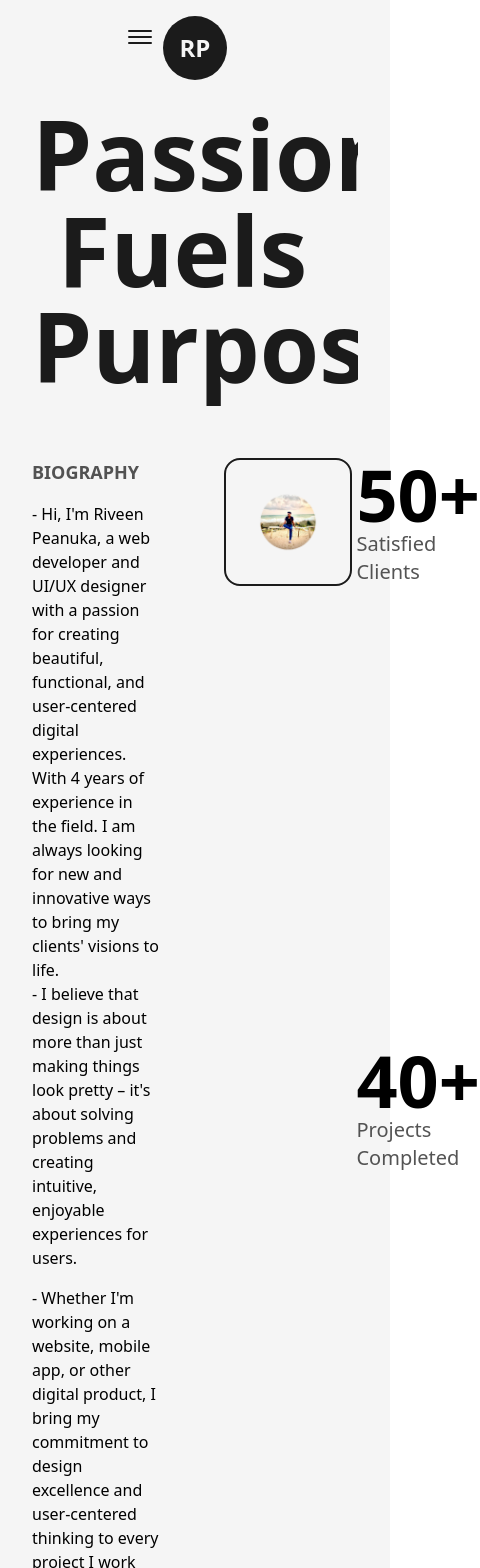
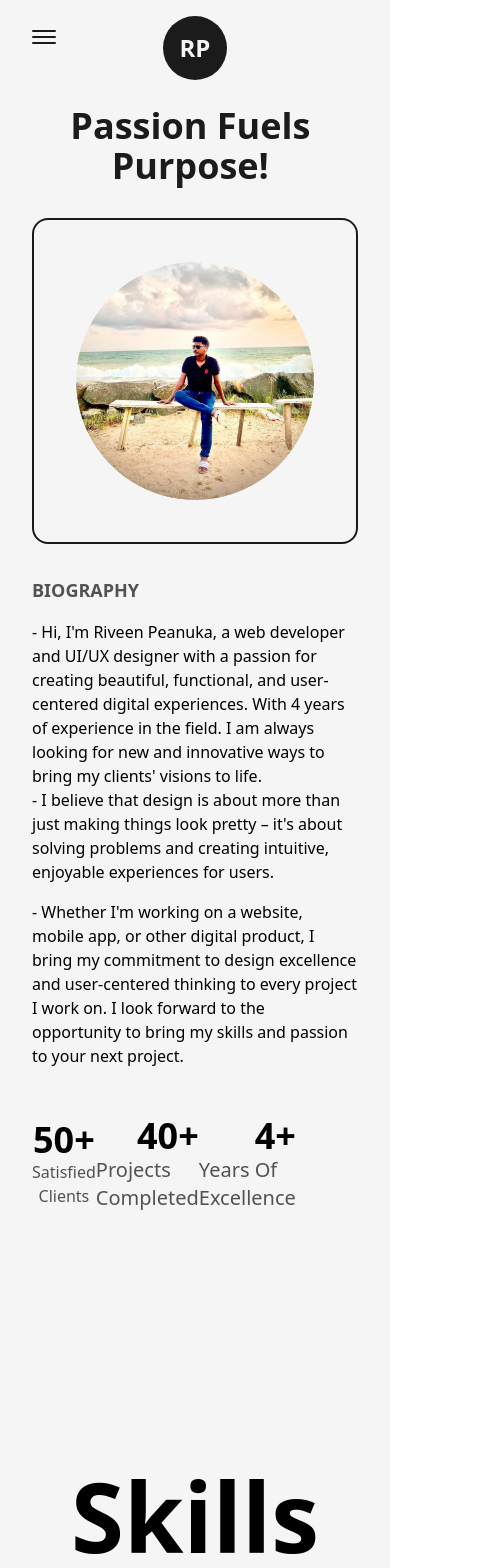
Before and after one commit to spriveen/Portfolio, a Next.js app: page /about in a window 390 px wide. Shown: the top 1568 px of the page, 480 px wide, since content can reach past the window. Built offline with nearby package versions, Linux system fonts and the light colour scheme.

Commit message:
update profile.pic

```diff
--- a/src/components/Footer.js
+++ b/src/components/Footer.js
@@ -5,11 +5,11 @@
 const Footer = () => {
   return (
     <footer className='w-full border-t-2 border-solid border-dark
-    font-medium text-lg dark:text-light dark:border-light
+    font-medium text-lg dark:text-light dark:border-light sm:text-base
     '>
-        <Layout className='py-8 flex items-center justify-between'>
+        <Layout className='py-8 flex items-center justify-between lg:flex-col lg:py-6'>
             <span>{new Date().getFullYear()}&copy; All Right Reserved.</span>
-            <div className='flex items-center'>
+            <div className='flex items-center lg:py-2'>
               Build With <span className='text-primary dark:text-primaryDark text-2xl px-1'>&#9825;</span>
               by&nbsp;<Link href="https://riveenpeanuka.com" className='underline
               underline-offset-2
--- a/src/components/HireMe.js
+++ b/src/components/HireMe.js
@@ -5,10 +5,11 @@
 const HireMe = () => {
   return (
     <div className='fixed left-4 bottom-4
-    flex items-center justify-center overflow-hidden
+    flex items-center justify-center overflow-hidden md:right-8 md:left-auto md:top-0 md:bottom-auto md:absolute
+
 
     '>
-        <div className='w-48 h-auto items-center justify-center relative'>
+        <div className='w-48 h-auto items-center justify-center relative md:w-24'>
         <CircularText className={"fill-dark animate-spin-slow dark:fill-light"} />
 
         <Link href="mailto:rpeanuka@gmail.com" className='flex items-center justify-center
@@ -18,6 +19,7 @@
 
           dark:bg-light dark:text-dark  hover:dark:bg-dark hover:dark:text-light
             hover:dark:border-light
+        md:w-12 md:h-12 md:text-[10px]
 
 
         '>
--- a/src/components/Navbar.js
+++ b/src/components/Navbar.js
@@ -47,7 +47,7 @@
   return (
     <header
     className="w-full px-32 py-8 font-medium flex items-center justify-between
-    dark:text-light relative z-10">
+    dark:text-light relative z-10 lg:px-16 md:px-12 sm:px-8">
       <button className="flex-col justify-center items-center hidden lg:flex" onClick={handleClick}>
         <span className={`bg-dark dark:bg-light block transition-all duration-300 ease-out h-0.5 w-6 rounded-sm ${isOpen ? 'rotate-45 translate-y-1' : '-translate-y-0.5'}`}></span>
         <span className={`bg-dark dark:bg-light block transition-all duration-300 ease-out h-0.5 w-6 rounded-sm my-0.5 ${isOpen ? 'opacity-0' : 'opacity-100'}`}></span>
--- a/src/pages/about.js
+++ b/src/pages/about.js
@@ -42,9 +42,9 @@
       </Head>
       <main className="flex w-full flex-col items-center justify-center dark:text-light">
         <Layout className="pt-16">
-          <AnimatedText text="Passion Fuels Purpose!" className="mb-16" />
-          <div className="grid w-full grid-cols-8 gap-16">
-            <div className="col-span-3 flex flex-col items-start justify-start">
+          <AnimatedText text="Passion Fuels Purpose!" className="mb-16 lg:!text-7xl sm:!text-6xl xs:!text-4xl sm:mb-8" />
+          <div className="grid w-full grid-cols-8 gap-16 sm:gap-8">
+            <div className="col-span-3 flex flex-col items-start justify-start xl:col-span-4 md:order-2 md:col-span-8">
               <h2 className="mb-4 text-lg font-bold uppercase text-dark/75 dark:text-light">
                 Biography
               </h2>
@@ -69,7 +69,7 @@
               </p>
             </div>
 
-            <div className="col-span-3 relative h-max rounded-2xl border-2 border-solid border-dark bg-light p-8 dark:bg-dark dark:border-light">
+            <div className="col-span-3 relative h-max rounded-2xl border-2 border-solid border-dark bg-light p-8 dark:bg-dark dark:border-light xl:col-span-4 md:order-1 md:col-span-8">
               <div className="absolute top-0 -right-3 -z-10 w-[102%] h-[103%] rounded-[2rem] bg-light" />
               <Image
                 src={profilePic}
@@ -79,17 +79,18 @@
                 sizes="(max-width: 768px) 100vw, (max-width:1200px) 50vw, 33vw"
               />
             </div>
-            <div className="col-span-2 flex flex-col items-end justify-between">
-              <div className="flex flex-col items-end justify-center">
-                <span className="inline-block text-7xl font-bold">
+            <div className="col-span-2 flex flex-col items-end justify-between xl:col=span-8 xl:flex-row xl:items-center md:order-3">
+              <div className="flex flex-col items-end justify-center xl:items-center">
+                <span className="inline-block text-7xl font-bold md:text-5xl xs:text-4xl">
                   <AnimatedNumbers value={50} />+
                 </span>
-                <h2 className="text-xl font-medium capitalize text-dark/75 dark:text-light">
+                <h2 className="text-xl font-medium capitalize text-dark/75 dark:text-light/75 xl:text-center md:text-lg sm:text-base
+                xs:text-s">
                   satisfied clients
                 </h2>
               </div>
               <div className="flex flex-col items-end justify-center">
-                <span className="inline-block text-7xl font-bold">
+                <span className="inline-block text-7xl font-bold  md:text-5xl xs:text-4xl">
                   <AnimatedNumbers value={40} />+
                 </span>
                 <h2 className="text-xl font-medium capitalize text-dark/75 dark:text-light">
@@ -97,7 +98,7 @@
                 </h2>
               </div>
               <div className="flex flex-col items-end justify-center">
-                <span className="inline-block text-7xl font-bold">
+                <span className="inline-block text-7xl font-bold  md:text-5xl xs:text-4xl">
                   <AnimatedNumbers value={4} />+
                 </span>
                 <h2 className="text-xl font-medium capitalize text-dark/75 dark:text-light">
--- a/src/pages/index.js
+++ b/src/pages/index.js
@@ -10,30 +10,33 @@
 export default function Home() {
   return (
     <main className="flex items-center text-dark w-full min-h-screen dark:text-light">
-      <Layout className="pt-0">
-        <div className="flex item-center justify-between w-full">
-          <div className="w-1/2">
+      <Layout className="pt-0 md:pt-16 sm:pt-8">
+        <div className="flex item-center justify-between w-full lg:flex-col">
+          <div className="w-1/2 md-w-full">
             <Image
               src={profilePic}
               alt="Riveen Peanuka"
-              className="w-full  h-auto"
+              className="w-full  h-auto lg:hidden md:inline-block md:w-full "
               priority
               sizes="(max-width:768px) 100vw,
               (max-width:1200px) 50vw
                50"
             />
           </div>
-          <div className="w-1/2 flex flex-col items-center self-center">
+          <div className="w-1/2 flex flex-col items-center self-center lg:w-full lg:text-center">
             <AnimatedText
               text="Turning Vision Reality With Code And Design."
-              className="!text-6xl !text-left"
+               className="!text-6xl !text-left
+               xl:!text-5xl lg:!text-center lg:!text=6xl md:!text-5xl sm:!text-3xl
+
+               "
             />
-            <p className="my-4 text-base font-medium">
+            <p className="my-4 text-base font-medium md:text-sm sm:text-xs">
               As a skilled full-stack developer, I am dedicated to turning ideas
               into innovative web applications. Explore my latest projects and
               articles, showcasing my expertise in React.js and web development.
             </p>
-            <div className="flex items-center self-startm-2">
+            <div className="flex items-center self-start mt-2 lg:self-center">
               <Link
                 href="/dummy.pdf"
                 target={"_blank"}
@@ -42,7 +45,7 @@
             border border-solid border-transparent hover:border-dark
 
             dark:bg-light dark:text-dark  hover:dark:bg-dark hover:dark:text-light
-            hover:dark:border-light
+            hover:dark:border-light md:p-2 md:px-4 md:text-base
             "
                 download={true}
               >
@@ -51,7 +54,7 @@
               <Link
                 href="mailto:rpeanuka@gmail.com"
                 target={"_blank"}
-                className="ml-4 text-lg font-medium capitalize text- dark underline dark:text-light"
+                className="ml-4 text-lg font-medium capitalize text- dark underline dark:text-light md:text-base"
               >
                 Contact
 
@@ -61,7 +64,7 @@
         </div>
       </Layout>
       <HireMe />
-      <div className="absolute right-8 bottom-8 inline-block w-24">
+      <div className="absolute right-8 bottom-8 inline-block w-24 md:hidden ">
         <Image src={lightBulb} alt="Riven Peanuka" />
       </div>
     </main>
```
Also changed, not shown: public/images/profile/developer-pic-1.png.
